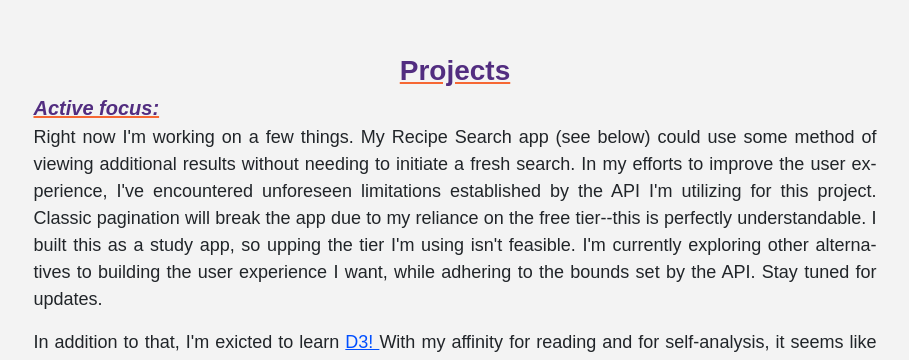
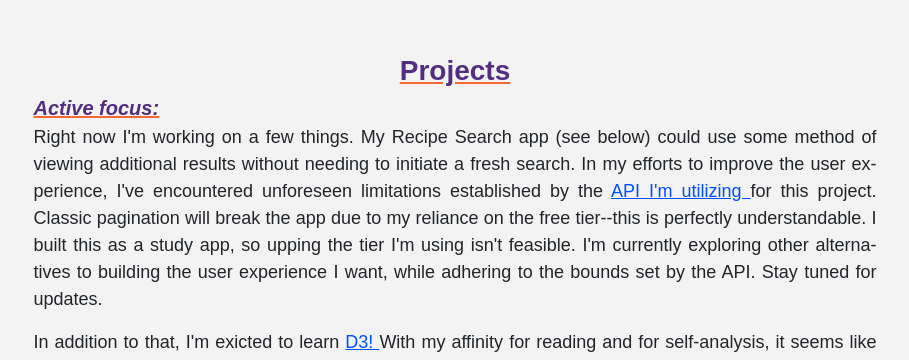
Before and after one commit to jafarlow/portfolio, a website built with webpack: page index.html in a window 1280 px wide. Shown: the part 2400-2760 px from the top of the page, without its empty margins (185-1094 px from the left). Built offline with nearby package versions, Linux system fonts and the light colour scheme; files whose address does not match are found by name.

Commit message:
Added ref link to API
index.html
  - the active focus section makes specific mention of the API I'm
    using, so I've linked to that source in case folks are interested
    in that.

```diff
--- a/index.html
+++ b/index.html
@@ -321,7 +321,16 @@
         <h2 class="section-head">Projects</h2>
 
         <h3 class="about-header">Active focus:</h3>
-        <p class="about-paragraph">Right now I'm working on a few things. My Recipe Search app (see below) could use some method of viewing additional results without needing to initiate a fresh search. In my efforts to improve the user experience, I've encountered unforeseen limitations established by the API I'm utilizing for this project. Classic pagination will break the app due to my reliance on the free tier--this is perfectly understandable. I built this as a study app, so upping the tier I'm using isn't feasible. I'm currently exploring other alternatives to building the user experience I want, while adhering to the bounds set by the API. Stay tuned for updates.</p>
+        <p class="about-paragraph">Right now I'm working on a few things. My Recipe Search app (see below) could use some method of viewing additional results without needing to initiate a fresh search. In my efforts to improve the user experience, I've encountered unforeseen limitations established by the
+          <a
+          class="link"
+          href="https://developer.edamam.com/"
+          target="_blank"
+          rel="external nofollow noopener noreferrer"
+          >
+            API I'm utilizing
+          </a>
+         for this project. Classic pagination will break the app due to my reliance on the free tier--this is perfectly understandable. I built this as a study app, so upping the tier I'm using isn't feasible. I'm currently exploring other alternatives to building the user experience I want, while adhering to the bounds set by the API. Stay tuned for updates.</p>
 
         <p class="about-paragraph">In addition to that, I'm exicted to learn
           <a
```
